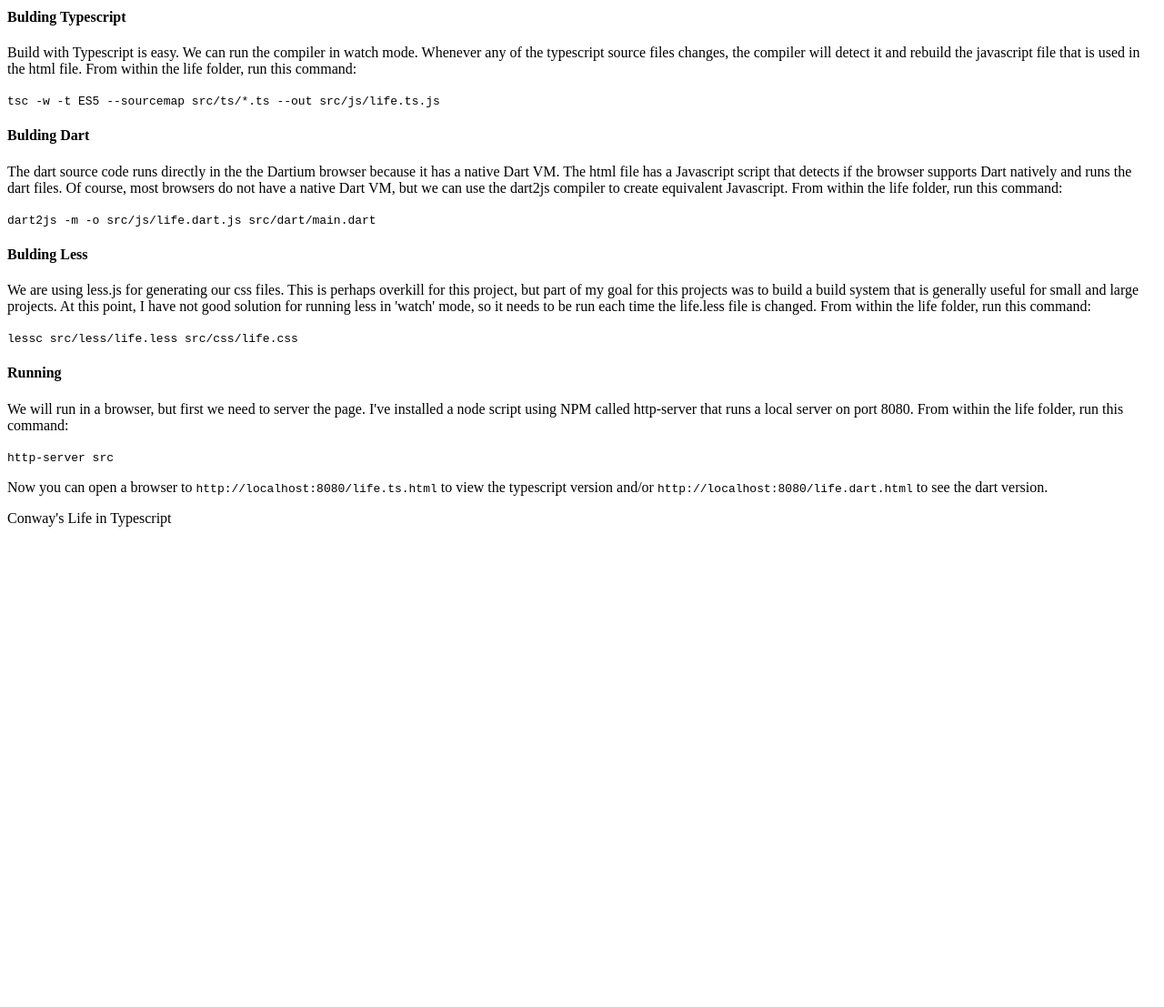
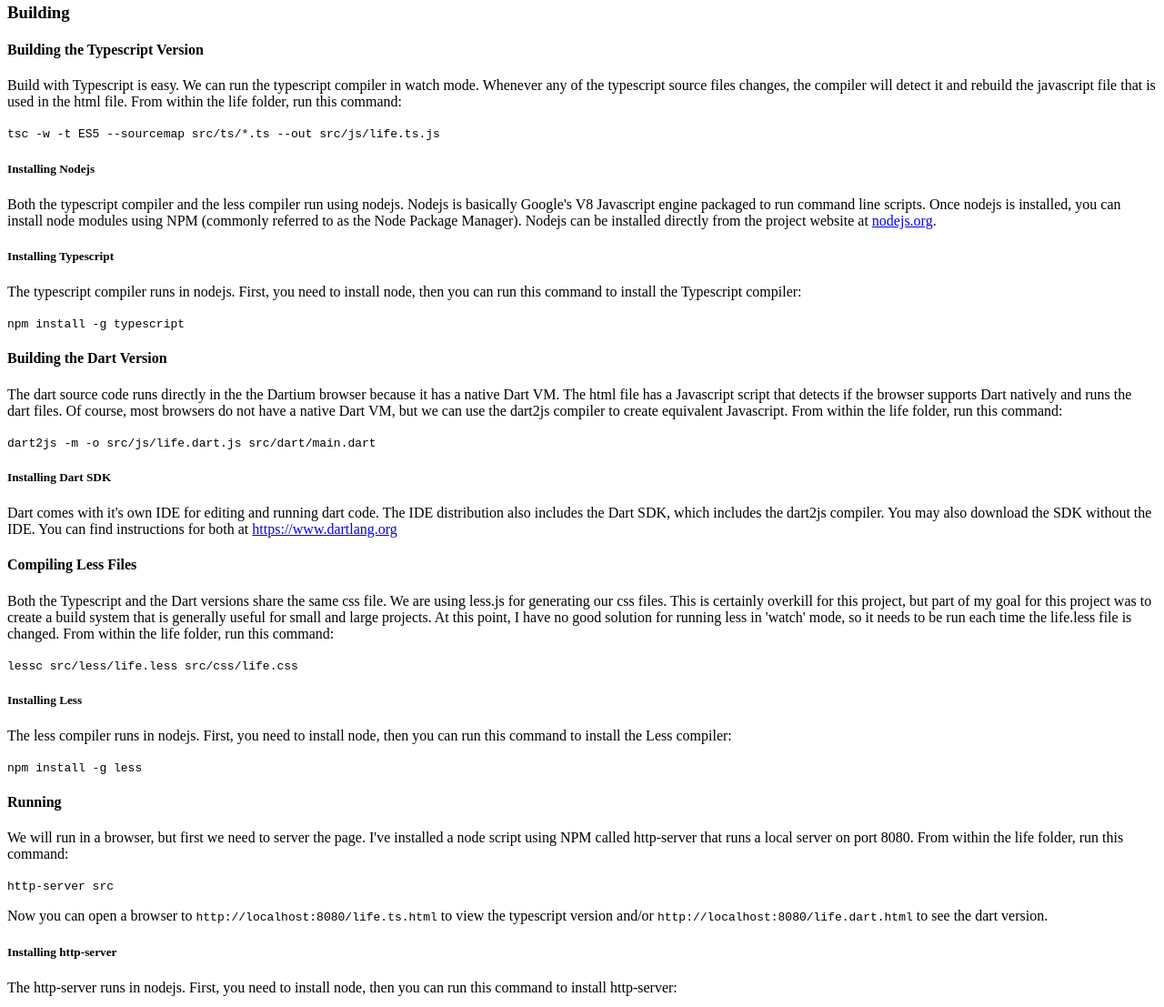
Before and after one commit to Ezward/Typescript-Life, a plain HTML site: page readme.html in a window 1280 px wide. Shown: the part 1690-2797 px from the top of the page at 91% size. Before the commit the page ends 2277 px from the top, so only its background shows below. Drawn offline with Linux system fonts and the light colour scheme.

Commit message:
Update doc with build instructions
+ Updated read me.html with build instructions.

```diff
--- a/readme.html
+++ b/readme.html
@@ -36,14 +36,14 @@
                 <p>The fun part is watching as the population evolves; as you watch the world animate you will understand why Conway called this Life.  For a more detailed and visual explanation, see this <a href="https://class.coursera.org/modelthinking/lecture/22?s=e" target="_blank">video</a> from the University of Michigan.  If you liked that video, you may want to see the <a href="https://class.coursera.org/modelthinking/lecture/23?s=e" target="_blank">next one</a> in the series which goes into depth on 1D Cellular Automata.  If you are really interested in Cellular Automata, here is an <a href="http://plato.stanford.edu/entries/cellular-automata/"  target="_blank">entry</a> in the Stanford Encyclopedia of Philosophy that talks about 1D Cellular Automata, the Game of Life (2D Cellular Automata) and their signficance to the study of complexity and emergent behavior.
             </section>
             <section id="datastructures">
-                <h4>The World</h4>
+                <h3>The World</h3>
                 <p>Life is 'played' on a rectangular field, which we can call the world.  Each (x,y) location in the world can be thought of as a place that an individual occupies.  Sometimes this is called a cell; the cellular part of cellular automata.  An individual may be alive or dead.  The alive individuals make up a population.</p>
                 <p>The world is created with a set number of rows and columns.  At construction, an individual is allocated for each (x,y) location.  Each individual also has a list of it's neighboring individuals, which we build after all the individuals have been created.  Each individual has 8 neighbors; think of a tick-tack-toe board with an 'o' in the middle and x's in all the other spots - the x's are the neighbors.  The neighbor lists are constructed in such a way that that the rectangular world is treated as a torus; the top edge in continuous with the bottom edge and the left edge is continuous with the right edge.   If we did not do this, then individuals at the edges would not have the same number of neighbors as the individuals in the center and so the rules for calculating the next generation would break down at the edges.</p>
                 <aside>A torus looks like a donut or a bagel; see here TODO(add torus link).  Would you rather live on a donut or a begal?</aside>
-                <h4>The Population</h4>
+                <h3>The Population</h3>
                 <p>The most important part of Life is how it changes from generation to generation.  That is handled with a population.  A population is a list of living individuals in a world.  Initially, the program sets individuals into the population using their (x,y) position in the world.  After this initial population is created, the next generation can be calculation use the Population.nextGeneration() method.  That will apply the rules of Life to the current population to calculate the set of alive individuals.  In so doing, it also records which individuals from the current population survive survived from the previous generation, which died and which individuals were newly born into the new generation.</p>
                 <aside>Although it is uncommon, a world can have more than one population.  The populations are distinct and do not interact.</aside>
-                <h4>Drawing</h4>
+                <h3>Drawing</h3>
                 <p>Of course, we want to be able to watch all of these changes; that's the fun part.  To draw the population, we use a renderer. Formally, the renderer is an interface the separates the details of drawing from the details of the world, the population and the individuals.  This is an important part of the design; it allows the population to be drawn using any technology or library.  The drawing code simply implements the Renderer.renderIndividual(), then passes the renderer to Population.render() to render the entire Population.  Population.render() does two things; it first erases the previous generation, then draws the new generation.  If we continually loop, creating a new generation and drawing it on each iteration, then we can animate the evolution of the population.</p>
             </section>
             <section id="algorithm">
@@ -58,31 +58,56 @@
                 <p>For each live individual, we visit it's 8 neighbors to tell each of them that they have a live neighbor.  The work we have to do is still 9xN, but now N is the number of live individuals, which is a small subset of the entire world.  Those locations that are not alive and have no live neighbors, which is most locations, are never visited; they take no work.</p>
             </section>
             <section>
-                <h4>The Devil In the Details</h4>
+                <h3>The Devil In the Details</h3>
                 <p>The public api treats each location in the world as an (x,y) coordinate.  The Individual object at each (x,y) location does not need to be part of the public api.  In fact, it should not be part of the public API because that would allow users of the library to contruct Invididuals; there is no reason to construct Invididuals and it is potentially harmful, so we want to prevent it.  The problem is that the World class has a method called _getIndividualXY() that returns an Invidual.  That method is used by the Population class, so it needs to be visible withihn the library, but not visible to users of the library.  This was accomplished differently in TypeScript than in Dart.</p>
                 <p>In Dart, it was as simple as making the Individual class hidden by prefixing it with an underscore. In Dart, this makes the class (or method or property) private to the library.  That is, it cannot be seen outside of the library, but it is visible to everything in the library.  This turned out to be perfect for my case.  Of course, each place that it is used needs to use the underscored name, but that is part of the Dart system that I have actually started to use in my other programming because it makes it clear at the point of usage that it is private.</p>
                 <p> In TypeScript, I had to use a lot more code and the results are not entirely satisfactory.  TypeScript includes the ability to add a 'private' modifier to a class or method or property.  So my first attempt was to make both the Individual class and the _getIndividualXY() method private.  That did not compile because be when private is applied to a class method, the method become private to just that class and cannot be seen by the rest of the library.  There is currently not way to create a 'library' private method with TypeScript.  So, because _getIndividualXY() must be public, then it's return value, which is an Individual, must be public.  So the only other alternative was to make Individual so that it could not be constructed outside of the library.  I did this by creating a public interface type that exposed methods to get important values, but not to set them.  This exposed another weakness; Typescript does not allow get/set in interfaces.  What I wanted to do was to create an interface that says, "You can read the value of x, you can read the value of y, etc." and use getter syntax to implement that.  However, Typescript does not allow getter syntax in interfaces, so I was forced to implement these as functions.</p>
             </section>
             <section>
-                <h4>Bulding Typescript</h4>
-                <p>Build with Typescript is easy.  We can run the compiler in watch mode.  Whenever any of the typescript source files changes, the compiler will detect it and rebuild the javascript file that is used in the html file.  From within the life folder, run this command:</p>
-                <p><kbd>tsc -w -t ES5 --sourcemap src/ts/*.ts --out src/js/life.ts.js</kbd></p>
+                <h3>Building</h3>
             </section>
             <section>
-                <h4>Bulding Dart</h4>
-                <p>The dart source code runs directly in the the Dartium browser because it has a native Dart VM.  The html file has a Javascript script that detects if the browser supports Dart natively and runs the dart files.  Of course, most browsers do not have a native Dart VM, but we can use the dart2js compiler to create equivalent Javascript.  From within the life folder, run this command:</p>
-            <p><kbd>dart2js -m -o src/js/life.dart.js src/dart/main.dart</kbd></p>
+                <h4>Building the Typescript Version</h4>
+                <p>Build with Typescript is easy.  We can run the typescript compiler in watch mode.  Whenever any of the typescript source files changes, the compiler will detect it and rebuild the javascript file that is used in the html file.  From within the life folder, run this command:</p>
+                <p><kbd>tsc -w -t ES5 --sourcemap src/ts/*.ts --out src/js/life.ts.js</kbd></p>
+                <aside>
+                    <h5>Installing Nodejs</h5>
+                    <p>Both the typescript compiler and the less compiler run using nodejs.  Nodejs is basically Google's V8 Javascript engine packaged to run command line scripts.  Once nodejs is installed, you can install node modules using NPM (commonly referred to as the Node Package Manager).  Nodejs can be installed directly from the project website at <a href="http://nodejs.org" target="_blank">nodejs.org</a>.</p>
+                </aside>
+                <aside>
+                    <h5>Installing Typescript</h5>
+                    <p>The typescript compiler runs in nodejs.  First, you need to install node, then you can run this command to install the Typescript compiler:</p>
+                    <p><kbd>npm install -g typescript</kbd></p>
+                </aside>
             </section>
             <section>
-                <h4>Bulding Less</h4>
-                <p>We are using less.js for generating our css files.  This is perhaps overkill for this project, but part of my goal for this projects was to build a build system that is generally useful for small and large projects.  At this point, I have not good solution for running less in 'watch' mode, so it needs to be run each time the life.less file is changed.  From within the life folder, run this command:</p>
+                <h4>Building the Dart Version</h4>
+                <p>The dart source code runs directly in the the Dartium browser because it has a native Dart VM.  The html file has a Javascript script that detects if the browser supports Dart natively and runs the dart files.  Of course, most browsers do not have a native Dart VM, but we can use the dart2js compiler to create equivalent Javascript.  From within the life folder, run this command:</p>
+                <p><kbd>dart2js -m -o src/js/life.dart.js src/dart/main.dart</kbd></p>
+                <aside>
+                    <h5>Installing Dart SDK</h5>
+                    <p>Dart comes with it's own IDE for editing and running dart code.  The IDE distribution also includes the Dart SDK, which includes the dart2js compiler.  You may also download the SDK without the IDE.  You can find instructions for both at <a href="https://www.dartlang.org/tools/sdk/" target="_blank">https://www.dartlang.org</a></p>
+                </aside>
+            </section>
+            <section>
+                <h4>Compiling Less Files</h4>
+                <p>Both the Typescript and the Dart versions share the same css file.  We are using less.js for generating our css files.  This is certainly overkill for this project, but part of my goal for this project was to create a build system that is generally useful for small and large projects.  At this point, I have no good solution for running less in 'watch' mode, so it needs to be run each time the life.less file is changed.  From within the life folder, run this command:</p>
                 <p><kbd>lessc src/less/life.less src/css/life.css</kbd></p>
+                <aside>
+                    <h5>Installing Less</h5>
+                    <p>The less compiler runs in nodejs.  First, you need to install node, then you can run this command to install the Less compiler:</p>
+                    <p><kbd>npm install -g less</kbd></p>
+                </aside>
             </section>
             <section>
                 <h4>Running</h4>
                 <p>We will run in a browser, but first we need to server the page.  I've installed a node script using NPM called http-server that runs a local server on port 8080.  From within the life folder, run this command:</p>
                 <p><kbd>http-server src</kbd></p>
                 <p>Now you can open a browser to <kbd>http://localhost:8080/life.ts.html</kbd> to view the typescript version and/or <kbd>http://localhost:8080/life.dart.html</kbd> to see the dart version.</p>
+                    <h5>Installing http-server</h5>
+                    <p>The http-server runs in nodejs.  First, you need to install node, then you can run this command to install  http-server:</p>
+                    <p><kbd>npm install -g http-server</kbd></p>
+                </aside>
             </section>
             <footer>Conway's Life in Typescript</footer>
         </article>
```
Also changed, not shown: gulpfile.js (deleted, +0 -26 lines).
